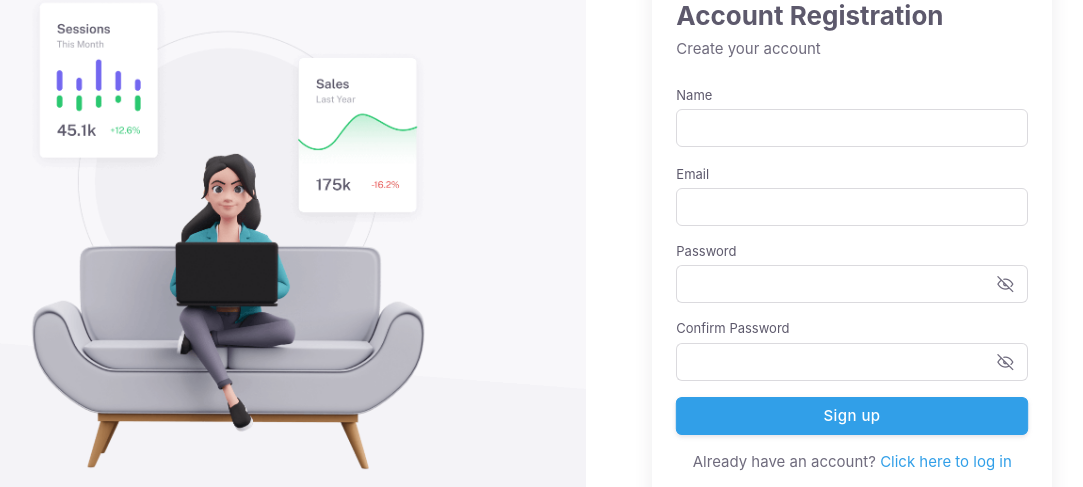
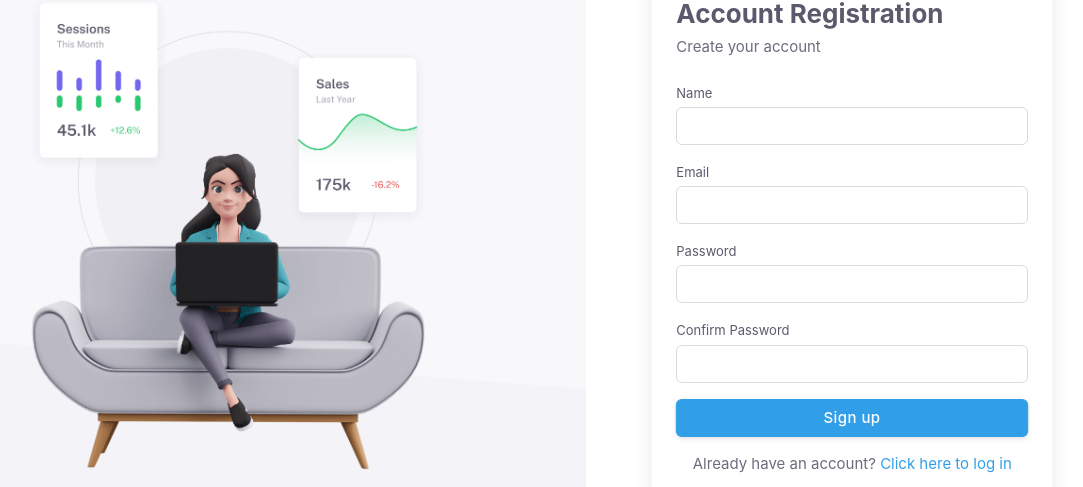
Before and after one commit to alonzojoe/lms, a React (Vite) app: page / in a window 1280 px wide. Both pictures are taken after a click on the tab "Sign In". Shown: the part 168-655 px from the top of the page, without its empty margins (161-1244 px from the left). Built offline with nearby package versions, Linux system fonts and the light colour scheme.

Commit message:
feat: registrySchema applied in Register component hook form binds class and error messages

```diff
--- a/src/pages/Auth/components/Register.jsx
+++ b/src/pages/Auth/components/Register.jsx
@@ -1,86 +1,102 @@
 import { useId } from "react";
+import { registrySchema } from "@/schema";
+import { zodResolver } from "@hookform/resolvers/zod";
+import { useForm } from "react-hook-form";
 
 const Register = () => {
   const elId = useId();
+  const {
+    register,
+    handleSubmit,
+    formState: { errors, isSubmitting },
+    reset,
+  } = useForm({ resolver: zodResolver(registrySchema) });
+
+  const handleSignUp = async (formData) => {
+    console.log("registry", formData);
+  };
 
   return (
     <>
       <h3 className="mb-1 fw-bold">Account Registration</h3>
       <p className="mb-4">Create your account</p>
 
-      <form className="mb-3 fv-plugins-bootstrap5 fv-plugins-framework">
-        <div className="mb-3 fv-plugins-icon-container">
+      <form
+        className="mb-3 fv-plugins-bootstrap5 fv-plugins-framework"
+        onSubmit={handleSubmit((data) => handleSignUp(data))}
+      >
+        <div
+          className={`mb-3 fv-plugins-icon-container ${
+            errors.name ? "group-invalid" : ""
+          }`}
+        >
           <label htmlFor={`${elId}-name`} className="form-label">
             Name
           </label>
           <input
+            {...register("name")}
             type="text"
             className="form-control"
             id={`${elId}-name`}
-            name="name"
-            autoFocus=""
           />
-          <div className="fv-plugins-message-container fv-plugins-message-container--enabled invalid-feedback"></div>
+          <div className="fv-plugins-message-container fv-plugins-message-container--enabled invalid-feedback">
+            {errors.name?.message}
+          </div>
         </div>
-        <div className="mb-3 fv-plugins-icon-container">
+        <div
+          className={`mb-3 fv-plugins-icon-container ${
+            errors.email ? "group-invalid" : ""
+          }`}
+        >
           <label htmlFor={`${elId}-email`} className="form-label">
             Email
           </label>
           <input
-            type="text"
+            {...register("email")}
+            type="email"
             className="form-control"
             id={`${elId}-email`}
-            name="email"
-            autoFocus=""
           />
-          <div className="fv-plugins-message-container fv-plugins-message-container--enabled invalid-feedback"></div>
+          <div className="fv-plugins-message-container fv-plugins-message-container--enabled invalid-feedback">
+            {errors.email?.message}
+          </div>
         </div>
-        <div className="mb-3 form-password-toggle fv-plugins-icon-container">
-          <div className="d-flex justify-content-between">
-            <label className="form-label" htmlFor={`${elId}-password`}>
-              Password
-            </label>
-            {/* <a href="auth-forgot-password-cover.html">
-            <small>Forgot Password?</small>
-          </a> */}
+        <div
+          className={`mb-3 fv-plugins-icon-container ${
+            errors.password ? "group-invalid" : ""
+          }`}
+        >
+          <label htmlFor={`${elId}-password`} className="form-label">
+            Password
+          </label>
+          <input
+            {...register("password")}
+            type="password"
+            className="form-control"
+            id={`${elId}-password`}
+          />
+          <div className="fv-plugins-message-container fv-plugins-message-container--enabled invalid-feedback">
+            {errors.password?.message}
           </div>
-          <div className="input-group input-group-merge has-validation">
-            <input
-              type="password"
-              id={`${elId}-password`}
-              className="form-control"
-              name="password"
-              aria-describedby="password"
-            />
-            <span className="input-group-text cursor-pointer">
-              <i className="ti ti-eye-off"></i>
-            </span>
-          </div>
-          <div className="fv-plugins-message-container fv-plugins-message-container--enabled invalid-feedback"></div>
         </div>
 
-        <div className="mb-3 form-password-toggle fv-plugins-icon-container">
-          <div className="d-flex justify-content-between">
-            <label className="form-label" htmlFor={`${elId}-cpassword`}>
-              Confirm Password
-            </label>
-            {/* <a href="auth-forgot-password-cover.html">
-            <small>Forgot Password?</small>
-          </a> */}
+        <div
+          className={`mb-3 fv-plugins-icon-container ${
+            errors.confirmPassword ? "group-invalid" : ""
+          }`}
+        >
+          <label htmlFor={`${elId}-cpassword`} className="form-label">
+            Confirm Password
+          </label>
+          <input
+            {...register("confirmPassword")}
+            type="password"
+            className="form-control"
+            id={`${elId}-cpassword`}
+          />
+          <div className="fv-plugins-message-container fv-plugins-message-container--enabled invalid-feedback">
+            {errors.confirmPassword?.message}
           </div>
-          <div className="input-group input-group-merge has-validation">
-            <input
-              type="password"
-              id={`${elId}-cpassword`}
-              className="form-control"
-              name="password"
-              aria-describedby="password"
-            />
-            <span className="input-group-text cursor-pointer">
-              <i className="ti ti-eye-off"></i>
-            </span>
-          </div>
-          <div className="fv-plugins-message-container fv-plugins-message-container--enabled invalid-feedback"></div>
         </div>
         <button className="btn btn-primary d-grid w-100 waves-effect waves-light">
           Sign up
--- a/src/schema/index.js
+++ b/src/schema/index.js
@@ -13,35 +13,32 @@ export const authSchema = z.object({
     .min(6, { message: "Password must be at least 6 characters long" }),
 });
 
-export const registrySchema = z.object({
+export const registrySchema = z
+  .object({
     name: z
       .string()
       .trim()
       .nonempty({ message: "Name is required" })
-    .min(3, { message: `Name must be at least 3 characters long` }),
+      .min(3, { message: "Name must be at least 3 characters long" }),
     email: z
       .string()
       .trim()
-    .nonempty({ message: "Password is required" })
+      .nonempty({ message: "Email is required" })
       .email({ message: "Please enter a valid email" }),
     password: z
       .string()
       .trim()
       .nonempty({ message: "Password is required" })
       .min(6, { message: "Password must be at least 6 characters long" }),
-  confirmPasword: z
+    confirmPassword: z
       .string()
       .trim()
       .nonempty({ message: "Confirm Password is required" })
-    .min(6, { message: "Confirm Password must be at least 6 characters long" })
-    .refine((val, ctx) => {
-      if (val !== ctx.parent.password) {
-        ctx.addIssue({
-          code: z.ZodIssueCode.custom,
-          message: "Password does not match",
+      .min(6, {
+        message: "Confirm Password must be at least 6 characters long",
+      }),
+  })
+  .refine((val) => val.password === val.confirmPassword, {
+    message: "Passwords must match",
+    path: ["confirmPassword"], // This specifies where the error should be attached
   });
-        return false;
-      }
-      return true;
-    }),
-});
```
Lines whose indentation alone changed are shown as unchanged.
